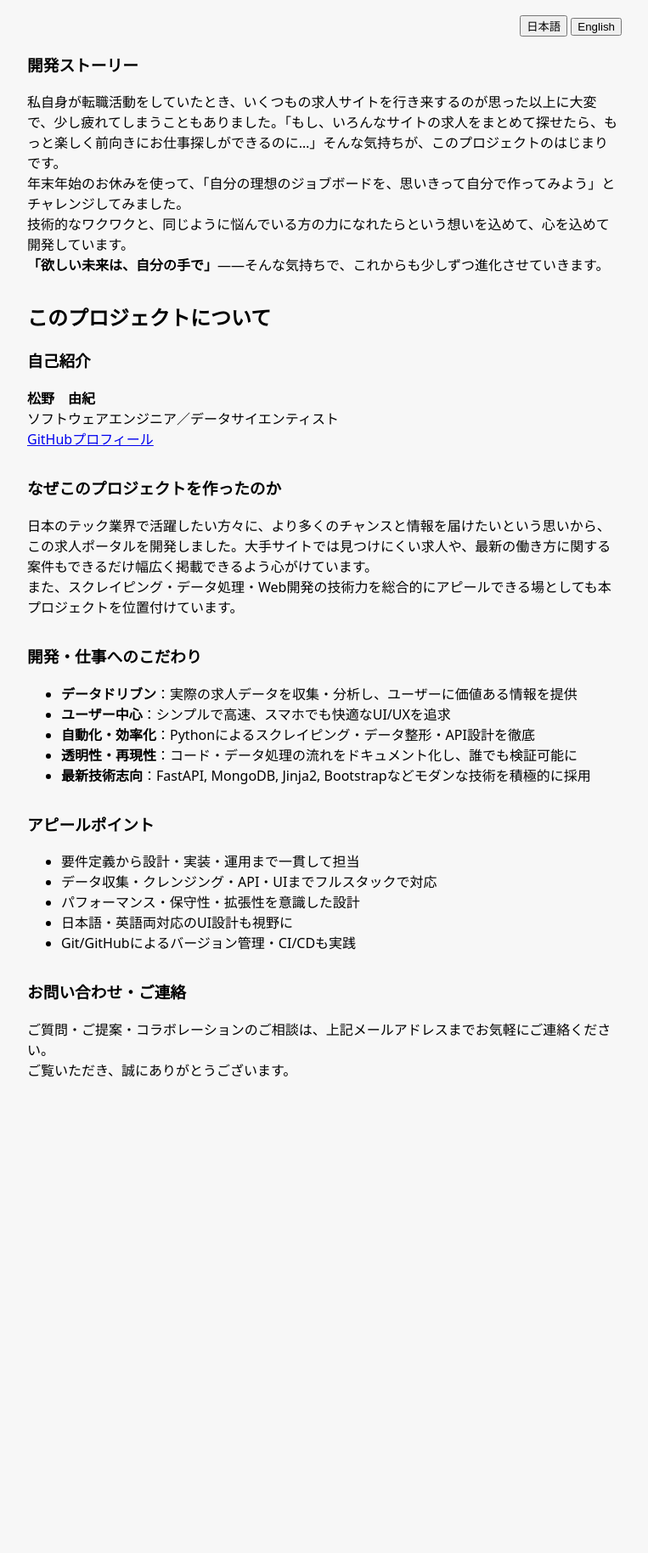
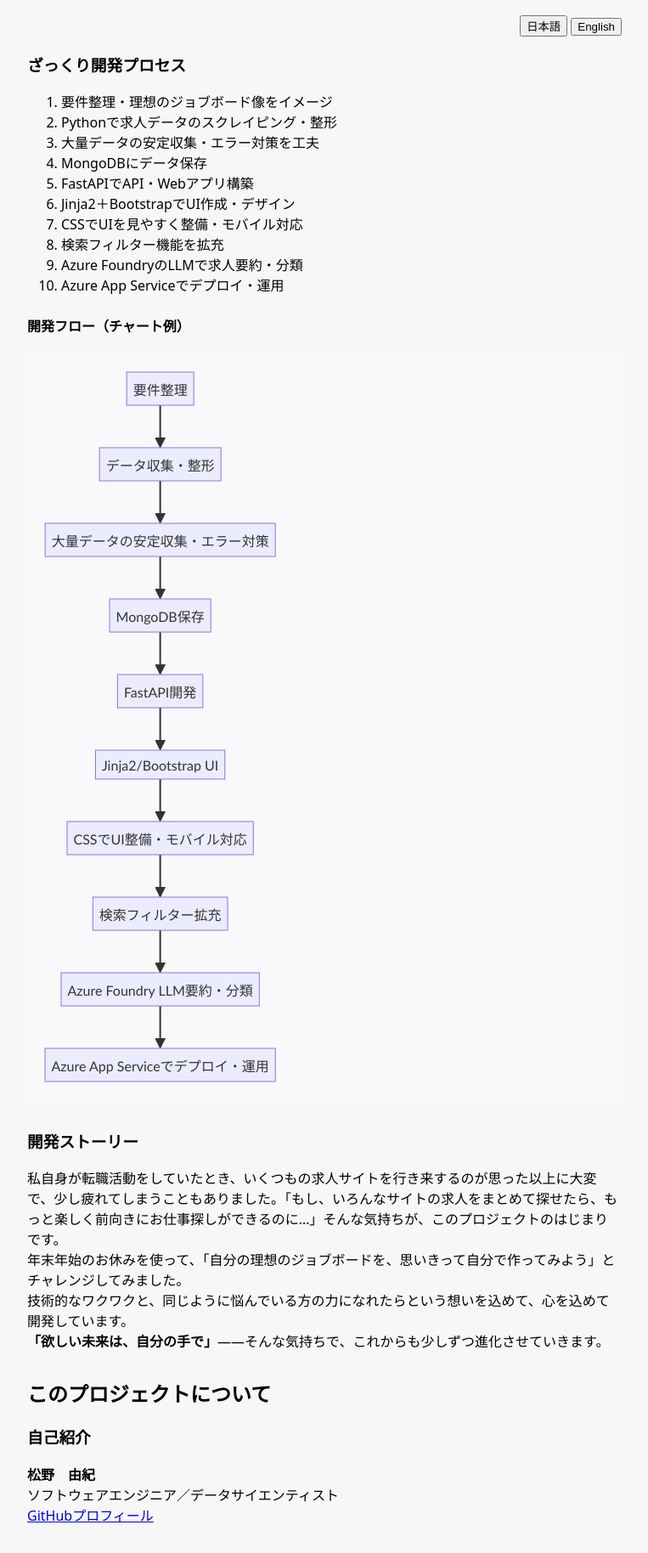
Before and after one commit to yukimatsuno/job-data-platform, a FastAPI app: page /about in a window 1280 px wide. Shown: the part 68-1896 px from the top of the page at 85% size, without its empty margins (258-1021 px from the left). Before the commit the page ends 1336 px from the top, so only its background shows below. Run offline with FastAPI, Linux system fonts and the light colour scheme.

Commit message:
added details on About page

```diff
--- a/static/css/style.css
+++ b/static/css/style.css
@@ -1,10 +1,3 @@
-/* --- 強制1カラム化: 900px以下 --- */
-@media (max-width: 900px) {
-  .job-card-grid {
-    grid-template-columns: 1fr !important;
-    /* 競合回避のため!importantを付与 */
-  }
-}
 body {
     font-family: system-ui, -apple-system, BlinkMacSystemFont, "Segoe UI", sans-serif;
     background-color: #f7f7f7;
--- a/templates/about.html
+++ b/templates/about.html
@@ -5,6 +5,9 @@
     <title>About | Japan Job Portal</title>
     <link rel="icon" type="image/svg+xml" href="/static/favicon.svg">
     <link rel="stylesheet" href="/static/css/style.css">
+    <!-- Mermaid.js CDN for flowchart rendering -->
+    <script src="https://cdn.jsdelivr.net/npm/mermaid@10/dist/mermaid.min.js"></script>
+    <script>mermaid.initialize({ startOnLoad: true });</script>
 </head>
 <body>
     <header style="display:flex;align-items:center;gap:16px;margin-bottom:18px;">
@@ -25,6 +28,38 @@
             <button id="btn-en" class="btn btn-outline-secondary btn-sm" type="button">English</button>
         </div>
         <div id="about-ja">
+                        <section style="margin-bottom:2em;">
+                            <h3>ざっくり開発プロセス</h3>
+                            <ol>
+                                <li>要件整理・理想のジョブボード像をイメージ</li>
+                                <li>Pythonで求人データのスクレイピング・整形</li>
+                                <li>大量データの安定収集・エラー対策を工夫</li>
+                                <li>MongoDBにデータ保存</li>
+                                <li>FastAPIでAPI・Webアプリ構築</li>
+                                <li>Jinja2＋BootstrapでUI作成・デザイン</li>
+                                <li>CSSでUIを見やすく整備・モバイル対応</li>
+                                <li>検索フィルター機能を拡充</li>
+                                <li>Azure FoundryのLLMで求人要約・分類</li>
+                                <li>Azure App Serviceでデプロイ・運用</li>
+                            </ol>
+                            <div style="margin-top:1.5em;">
+                                <h4>開発フロー（チャート例）</h4>
+                                                                <!-- Mermaid.js chart -->
+                                                                <pre class="mermaid" style="background:#f8f9fa;padding:1em;border-radius:8px;">
+flowchart TD
+        A[要件整理] --> B[データ収集・整形]
+        B --> B2[大量データの安定収集・エラー対策]
+        B2 --> C[MongoDB保存]
+        C --> D[FastAPI開発]
+        D --> E[Jinja2/Bootstrap UI]
+        E --> H[CSSでUI整備・モバイル対応]
+        H --> I[検索フィルター拡充]
+        I --> G[Azure Foundry LLM要約・分類]
+        G --> F[Azure App Serviceでデプロイ・運用]
+                                                                </pre>
+                                                                <noscript>※チャート表示にはJavaScript有効化が必要です</noscript>
+                            </div>
+                        </section>
                 <section style="margin-bottom:2em;">
                     <h3>開発ストーリー</h3>
                     <p>
@@ -66,7 +101,9 @@
                 <li>要件定義から設計・実装・運用まで一貫して担当</li>
                 <li>データ収集・クレンジング・API・UIまでフルスタックで対応</li>
                 <li>パフォーマンス・保守性・拡張性を意識した設計</li>
+                <li><b>壊れにくく、プロダクトレベルの品質を意識した堅牢なアプリ設計</b></li>
                 <li>日本語・英語両対応のUI設計も視野に</li>
+                <li><b>Git Pushで自動的に本番環境へ反映されるCI/CDパイプラインを構築</b></li>
                 <li>Git/GitHubによるバージョン管理・CI/CDも実践</li>
             </ul>
         </section>
@@ -79,55 +116,73 @@
         </section>
         </div>
         <div id="about-en" style="display:none;">
-                <section style="margin-bottom:2em;">
-                    <h3>My Story</h3>
-                    <p>
-                        While job hunting, I realized how exhausting it is to jump between multiple job boards just to find the right opportunities. I wished there was a single place to search jobs across all platforms.<br>
-                        During this New Year holiday, I decided to take on the challenge and build my own ideal job board from scratch.<br>
-                        Fueled by both technical curiosity and the desire to help others facing the same pain, I rapidly prototyped and launched this site.<br>
-                        <strong>"If you want something, build it yourself."</strong>—That spirit drives this project forward.
-                    </p>
-                </section>
+        <section style="margin-bottom:2em;">
+            <h3>Development Story</h3>
+            <p>
+                When I was job hunting, I found it surprisingly exhausting to jump between multiple job sites, and sometimes I felt a bit overwhelmed. I thought, "If only I could search across various sites in one place, job hunting would be more fun and positive..." That feeling was the start of this project.<br>
+                During the New Year holidays, I decided to take the plunge and build my ideal job board myself.<br>
+                I developed this site with excitement for technology and a desire to help others facing similar challenges.<br>
+                <strong>"Create the future you want with your own hands."</strong>—With that spirit, I will keep evolving this project step by step.
+            </p>
+        </section>
+        <section style="margin-bottom:2em;">
+            <h3>Rough Development Process</h3>
+            <ol>
+                <li>Clarified requirements and envisioned the ideal job board</li>
+                <li>Scraped and processed job data with Python</li>
+                <li>Devised robust methods for stable, large-scale data collection and error handling</li>
+                <li>Saved data to MongoDB</li>
+                <li>Built API and web app with FastAPI</li>
+                <li>Created and designed UI with Jinja2 and Bootstrap</li>
+                <li>Improved UI and mobile experience with CSS</li>
+                <li>Enhanced search filter features</li>
+                <li>Summarized and classified jobs using Azure Foundry LLM</li>
+                <li>Deployed and operated on Azure App Service</li>
+            </ol>
+        </section>
         <h2>About This Project</h2>
         <section style="margin-bottom:2em;">
-            <h3>Who am I?</h3>
+            <h3>About Me</h3>
             <p>
                 <strong>Yuki Matsuno</strong><br>
                 Software Engineer / Data Scientist<br>
-                <a href="https://github.com/yukimatsuno">GitHub profile</a>
+                <a href="https://github.com/yukimatsuno">GitHub Profile</a>
             </p>
         </section>
         <section style="margin-bottom:2em;">
-            <h3>Why did I build this?</h3>
+            <h3>Why I Built This Project</h3>
             <p>
-                I created this job portal to empower people seeking tech careers in Japan with more opportunities and information. My goal is to make it easy to search and compare high-quality jobs, including those not listed on major sites, and to showcase my skills in scraping, data processing, and web development.
+                I developed this job portal to deliver more opportunities and information to people who want to work in Japan's tech industry. I strive to include jobs that are hard to find on major sites and those reflecting the latest work styles.<br>
+                This project is also a place to showcase my comprehensive skills in scraping, data processing, and web development.
             </p>
         </section>
         <section style="margin-bottom:2em;">
-            <h3>My Working Approach</h3>
+            <h3>Development & Work Principles</h3>
             <ul>
-                <li><strong>Data-driven</strong>: Collecting and analyzing real job data to deliver value to users</li>
-                <li><strong>User-focused</strong>: Simple, fast, and mobile-friendly UI/UX</li>
-                <li><strong>Automation</strong>: Python-based scraping, data cleaning, and API design</li>
-                <li><strong>Transparency</strong>: Documented code and data processing for reproducibility</li>
-                <li><strong>Modern Tech</strong>: FastAPI, MongoDB, Jinja2, Bootstrap, and more</li>
+                <li><strong>Data-driven</strong>: Collecting and analyzing real job data to provide valuable information</li>
+                <li><strong>User-centered</strong>: Pursuing simple, fast, and mobile-friendly UI/UX</li>
+                <li><strong>Automation & Efficiency</strong>: Thorough use of Python for scraping, data processing, and API design</li>
+                <li><strong>Transparency & Reproducibility</strong>: Documenting code and data flows for easy verification</li>
+                <li><strong>Modern Tech</strong>: Actively adopting FastAPI, MongoDB, Jinja2, Bootstrap, and more</li>
             </ul>
         </section>
         <section style="margin-bottom:2em;">
             <h3>Highlights</h3>
             <ul>
-                <li>Full ownership from requirements to deployment</li>
+                <li>Handled everything from requirements definition to design, implementation, and operation</li>
                 <li>Full-stack: data collection, cleaning, API, and UI</li>
-                <li>Performance, maintainability, and scalability in mind</li>
+                <li>Designed for performance, maintainability, and scalability</li>
+                <li><b>Robust, product-level app design for high reliability</b></li>
                 <li>UI design with Japanese/English support</li>
+                <li><b>CI/CD pipeline: Git push automatically deploys to production</b></li>
                 <li>Version control and CI/CD with Git/GitHub</li>
             </ul>
         </section>
         <section>
             <h3>Contact</h3>
             <p>
-                For questions, suggestions, or collaboration, feel free to contact me at the email above.<br>
-                Thank you for visiting!
+                For questions, suggestions, or collaboration, please feel free to reach out via GitHub.<br>
+                Thank you very much for visiting!
             </p>
         </section>
         </div>
```
